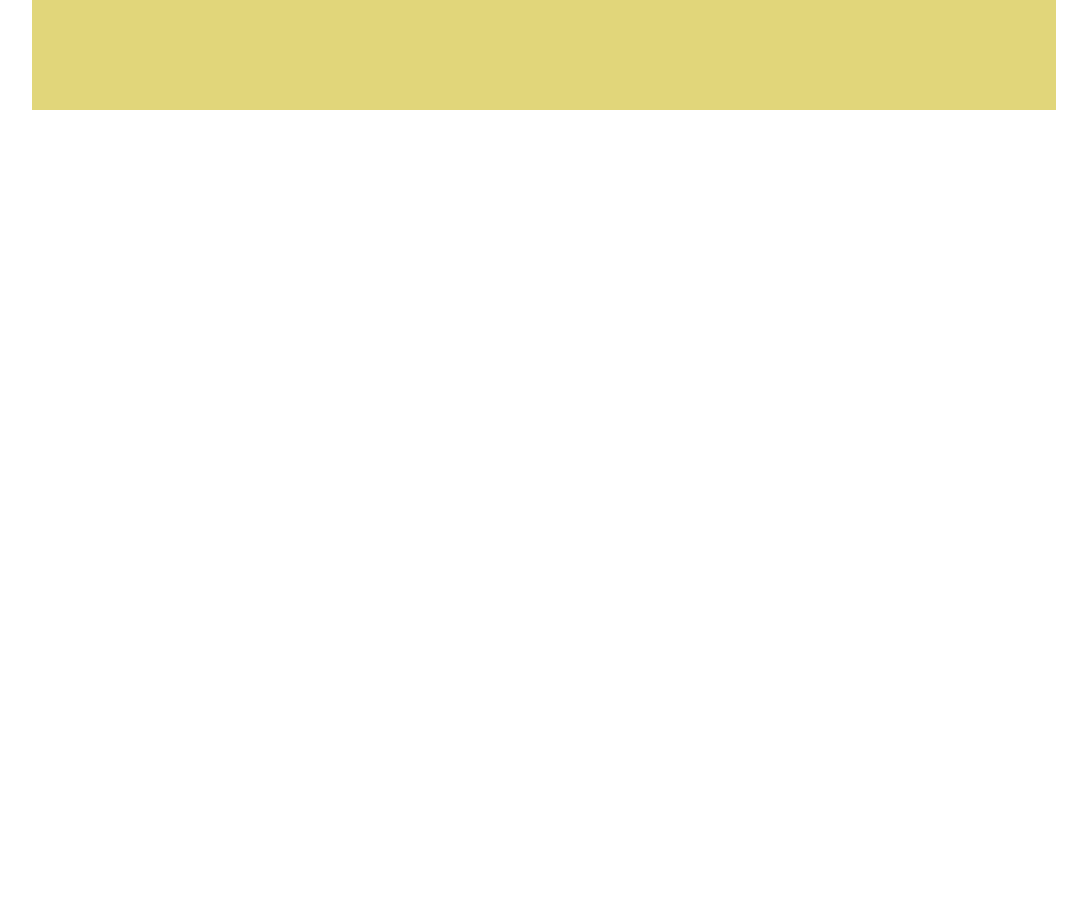
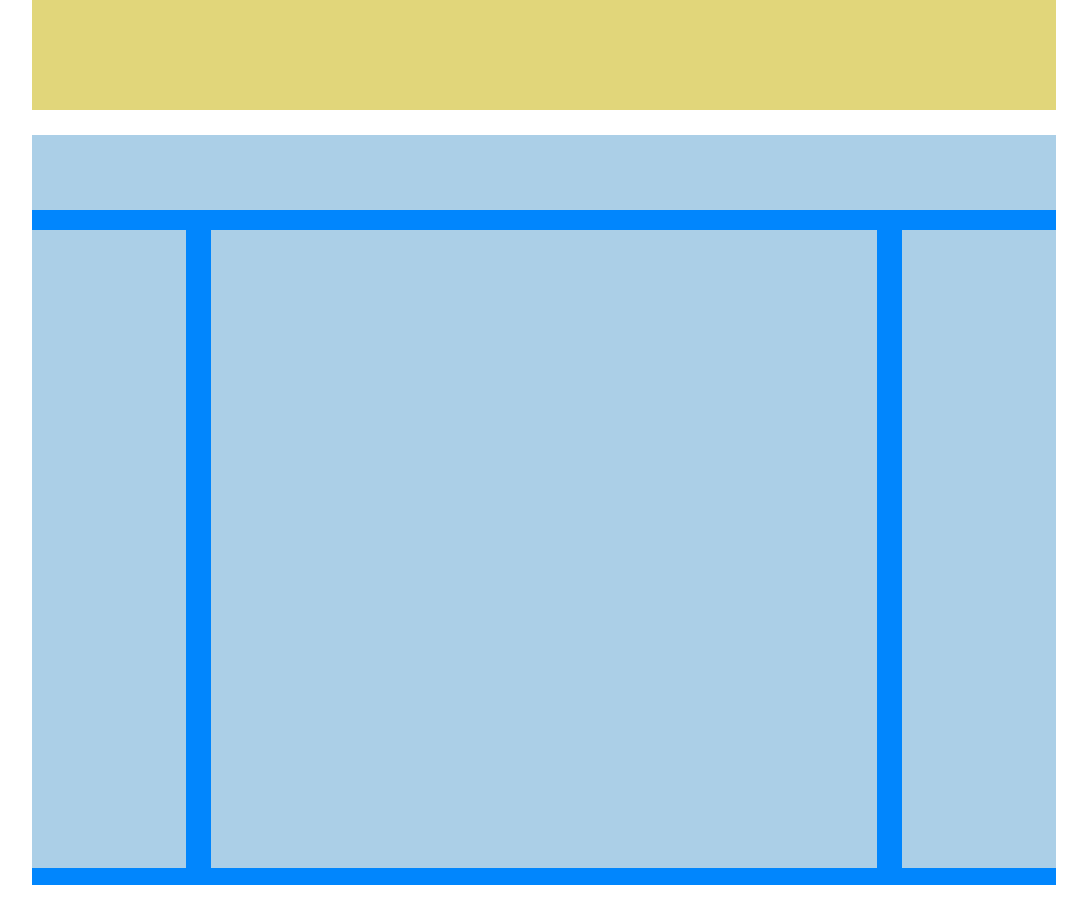
Before and after one commit to benjamin-scalari/htmlcss-struttura-wp, a plain HTML site: page index.html in a window 1280 px wide. Shown: the part 540-1450 px from the top of the page, without its empty margins (96-1183 px from the left). Before the commit the page ends 800 px from the top, so only its background shows below. Drawn offline with Linux system fonts and the light colour scheme.

Commit message:
aggiunta main

```diff
--- a/assets/css/style.css
+++ b/assets/css/style.css
@@ -15,6 +15,7 @@
   margin: 25px auto;
 }
 
+/* header */
 .header{
   height: 100px;
   background-color: rgb(229, 121, 230);
@@ -25,3 +26,41 @@
   margin: 25px auto;
   background-color: rgb(225, 214, 122);
 }
+/* /header */
+
+/* corpo della pagina */
+.main{
+  height: 750px;
+  background-color: rgb(1, 134, 253);
+}
+
+.container .main-header, .left-space, .right-space, .center-space{
+  background-color: rgb(171, 207, 231);
+}
+
+.main-header{
+  height: 75px;
+}
+
+.left-space{
+  float: left;
+  width: 15%;
+  height: 85%;
+  margin-top: 20px;
+}
+
+.center-space{
+  float: left;
+  width: 65%;
+  height: 85%;
+  margin-top: 20px;
+  margin-left: 2.5%;
+}
+
+.right-space{
+  float: right;
+  width: 15%;
+  height: 85%;
+  margin-top: 20px;
+}
+/* /corpo della pagina */
--- a/index.html
+++ b/index.html
@@ -23,12 +23,31 @@
     </div>
     <!-- /container header -->
 
-
   </header>
 
+    <!-- corpo della pagina -->
   <main>
 
+    <div class="container main">
+      <div class="main-header">
+
+      </div>
+
+      <div class="left-space">
+
+      </div>
+
+      <div class="center-space">
+
+      </div>
+
+      <div class="right-space">
+
+      </div>
+    </div>
+
   </main>
+  <!-- /corpo della pagina -->
 
   <footer>
 
```
